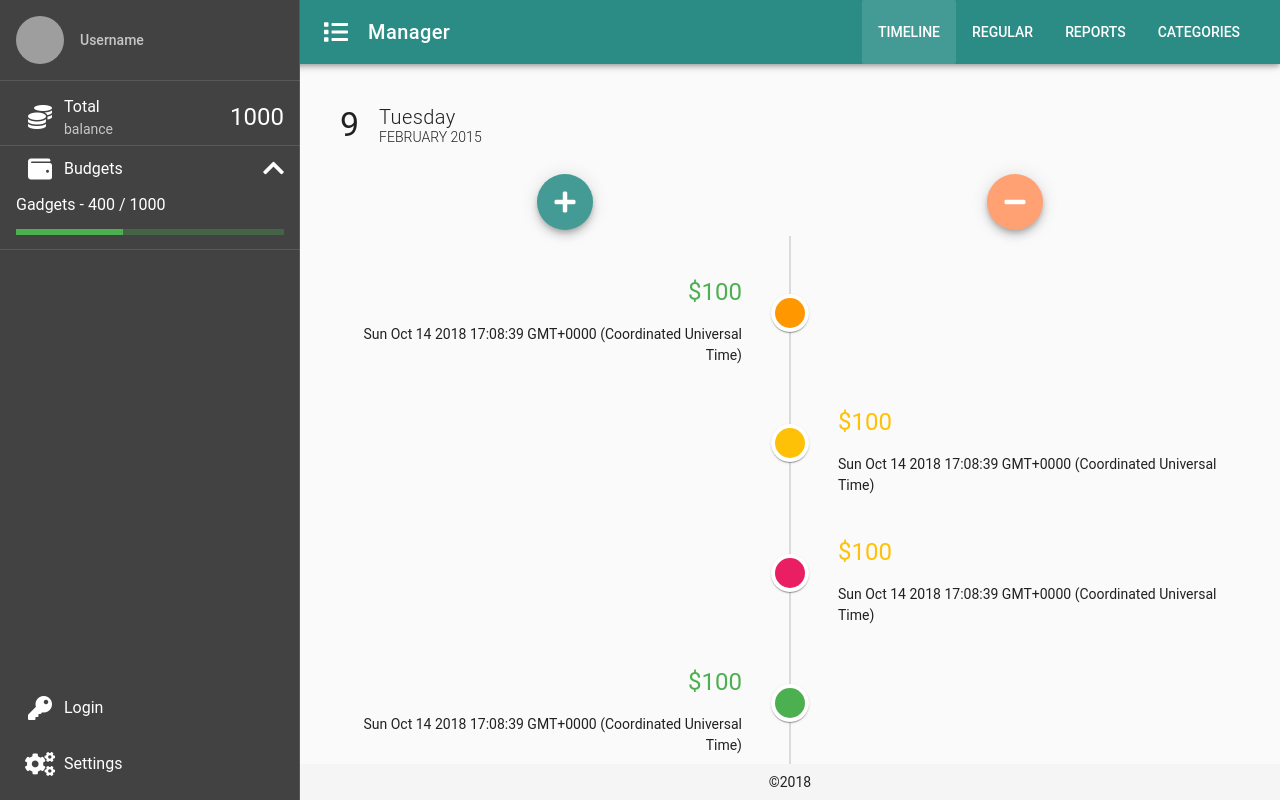
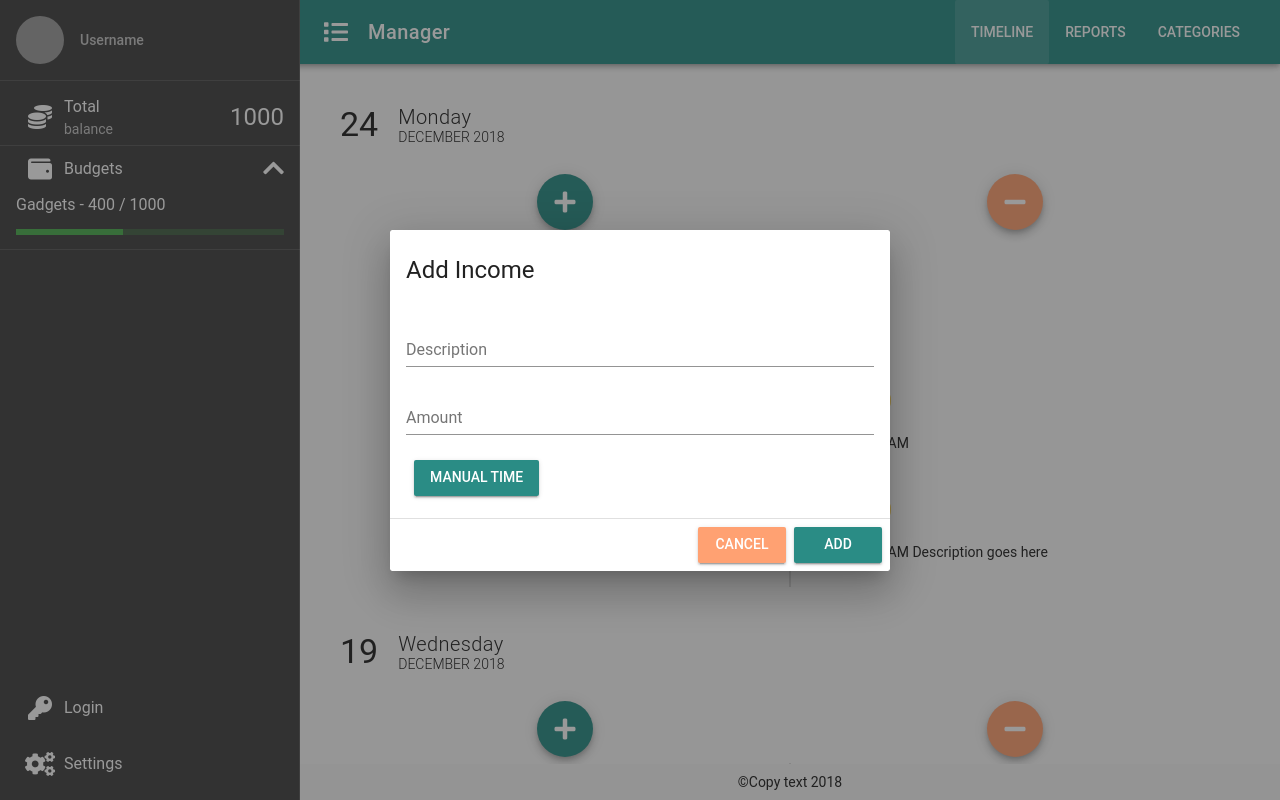
Before and after one commit to konfrontend/VUE-Expense-Manager, a Vue app: page / in a window 1280 px wide. Both pictures are taken after a click on the button 565 px from the left and 202 px from the top of the page. Shown: the top 800 px of the page. Built offline with nearby package versions, Linux system fonts and the light colour scheme; no server answers; grey boxes are pictures that could not be loaded.

Commit message:
timeline updates

```diff
--- a/package.json
+++ b/package.json
@@ -14,15 +14,18 @@
     "@fortawesome/fontawesome-free": "^5.4.1",
     "@fortawesome/fontawesome-svg-core": "^1.2.8",
     "@fortawesome/free-solid-svg-icons": "^5.5.0",
+    "apexcharts": "^2.2.0",
     "axios": "^0.18.0",
     "babel-plugin-dynamic-import-webpack": "^1.1.0",
     "body-parser": "^1.18.3",
     "cors": "^2.8.4",
+    "d3": "^5.7.0",
     "express": "^4.16.4",
     "mongodb": "^3.1.8",
     "mongoose": "^5.3.3",
     "morgan": "^1.9.1",
     "vue": "^2.5.17",
+    "vue-apexcharts": "^1.2.3",
     "vue-router": "^3.0.1",
     "vuetify": "^1.3.4",
     "vuex": "^3.0.1"
--- a/src/App.vue
+++ b/src/App.vue
@@ -7,7 +7,7 @@
 			<v-spacer></v-spacer>
 			<v-toolbar-items class="hidden-sm-and-down">
 				<v-btn flat to="/">Timeline</v-btn>
-				<v-btn flat to="/regular">Regular</v-btn>
+				<!--<v-btn flat to="/regular">Regular</v-btn>-->
 				<v-btn flat to="/reports">Reports</v-btn>
 				<v-btn flat :ripple="false" to="/categories">Categories</v-btn>
 			</v-toolbar-items>
@@ -19,7 +19,7 @@
 			</v-container>
 		</v-content>
 		<v-footer app inset class="justify-center">
-			&copy;{{new Date().getFullYear()}}
+			&copy;Copy text {{new Date().getFullYear()}}
 		</v-footer>
 	</v-app>
 </template>
--- /dev/null
+++ b/src/components/forms/TimelineEntry.vue
@@ -0,0 +1,98 @@
+<template>
+	<v-card>
+		<v-card-title
+				class="headline"
+				primary-title
+		>
+			Add {{title}}
+		</v-card-title>
+
+		<v-card-text>
+			<v-text-field
+					v-model="description"
+					label="Description"
+			></v-text-field>
+			<v-text-field
+					v-model="amount"
+					type="number"
+					label="Amount"
+			></v-text-field>
+
+			<v-menu
+					ref="manualTime"
+					v-model="dialog.manualTime"
+					transition="scale-transition"
+					:return-value.sync="time"
+					:close-on-content-click="false"
+					origin="center"
+					top
+			>
+				<v-btn
+						slot="activator"
+						v-show="!time"
+						color="primary"
+						@click="dialog.manualTime = true"
+				>
+					Manual Time
+				</v-btn>
+
+				<v-text-field
+						slot="activator"
+						v-model="time"
+						v-show="time"
+						label="Time"
+						prepend-icon="$vuetify.icons.time"
+						readonly
+				></v-text-field>
+
+				<v-time-picker
+						v-model="time"
+						@change="$refs.manualTime.save(time)"
+						landscape
+				></v-time-picker>
+			</v-menu>
+
+		</v-card-text>
+
+
+		<v-divider></v-divider>
+
+		<v-card-actions>
+			<v-spacer></v-spacer>
+			<v-btn
+					color="secondary"
+					@click="$emit('dismiss')"
+			>
+				Cancel
+			</v-btn>
+
+			<v-btn
+					color="primary"
+					@click=""
+			>
+				Add
+			</v-btn>
+
+		</v-card-actions>
+
+
+	</v-card>
+</template>
+
+<script>
+	export default {
+		props: {
+			title: {
+				type: String
+			},
+		},
+		data: () => ({
+			amount: '',
+			description: '',
+			time: null,
+			dialog: {
+				manualTime: false
+			}
+		})
+	}
+</script>
--- a/src/main.js
+++ b/src/main.js
@@ -24,6 +24,7 @@ Vue.use(Vuetify, {
 		'settings': 'fas fa-cogs',
 		'total': 'fas fa-coins',
 		'user': 'fas fa-user',
+		'time': 'far fa-clock'
 
 	},
 	theme: {
--- a/src/router.js
+++ b/src/router.js
@@ -17,7 +17,12 @@ export default new Router({
 			// route level code-splitting
 			// this generates a separate chunk (about.[hash].js) for this route
 			// which is lazy-loaded when the route is visited.
-      component: () => import(/* webpackChunkName: "about" */ './views/Categories.vue')
-    }
+			component: () => import(/* webpackChunkName: "categories" */ './views/Categories.vue')
+		},
+		{
+			path: '/reports',
+			name: 'reports',
+			component: () => import(/* webpackChunkName: "reports" */ './views/Reports.vue')
+		},
 	]
 })
--- a/src/store.js
+++ b/src/store.js
@@ -44,6 +44,52 @@ export default new Vuex.Store({
 				color: 'grey',
 				icon: 'fas fa-tshirt'
 			},
+		},
+		timeline: {
+			[new Date('December 24, 2018')]: [
+				{
+					color: 'pink',
+					type: 1,
+					category: 'category name',
+					date: new Date('December 24, 2018 03:24:00'),
+					value: 100,
+					description: 'Description goes here'
+				},
+				{
+					color: 'amber',
+					type: 1,
+					category: '1990',
+					date: new Date('December 24, 2018 05:24:00'),
+					value: 100,
+					description: ''
+				},
+				{
+					color: 'orange',
+					type: 0,
+					category: '2000',
+					date: new Date('December 24, 2018 14:24:00'),
+					value: 100,
+					description: ''
+				}
+			],
+			[new Date('December 19, 2018')]: [
+				{
+					color: 'cyan',
+					type: 1,
+					category: 'lorem ipsum',
+					date: new Date('December 19, 2018 12:24:00'),
+					value: 100,
+					description: 'Description goes here'
+				},
+				{
+					color: 'green',
+					type: 0,
+					category: 'lorem ipsum dolor',
+					date: new Date('December 19, 2018 14:24:00'),
+					value: 100,
+					description: ''
+				},
+			],
 		}
 	},
 	mutations: {
--- a/src/views/Categories.vue
+++ b/src/views/Categories.vue
@@ -23,9 +23,8 @@
 						xs12
 						md4
 				>
-					<transition name="scroll-y-transition" appear >
+					<transition name="scroll-y-transition" appear>
 						<v-item>
-
 							<v-card
 									slot-scope="{ active, toggle }"
 									:color="active ? 'primary' : n.color"
@@ -44,8 +43,6 @@
 									</v-layout>
 								</v-container>
 							</v-card>
-
-
 						</v-item>
 					</transition>
 				</v-flex>
--- a/src/views/Home.vue
+++ b/src/views/Home.vue
@@ -1,23 +1,26 @@
 <template>
 	<v-layout row wrap justify-center>
-		<v-container>
-
+		<v-container v-for="(entries, date) in dates" :key="date">
 			<v-layout align-center class="mb-4">
-				<strong class="display-1 font-weight-regular mr-4">9</strong>
+				<strong class="display-1 font-weight-regular mr-4">{{ getDay(date) }}</strong>
 				<v-layout column justify-end>
-					<div class="title font-weight-light">Tuesday</div>
-					<div class="text-uppercase font-weight-light">February 2015</div>
+					<div class="title font-weight-light">{{getDayName(date)}}</div>
+					<div class="text-uppercase font-weight-light">{{getMonthName(date)}} {{getYear(date)}}</div>
 				</v-layout>
 			</v-layout>
 
 			<v-layout row justify-space-around>
-				<v-btn fab class="primary"><v-icon>{{$vuetify.icons.add}}</v-icon></v-btn>
-				<v-btn fab class="secondary"><v-icon>{{$vuetify.icons.remove}}</v-icon></v-btn>
+				<v-btn fab class="primary" @click="dialogIncome">
+					<v-icon>{{$vuetify.icons.add}}</v-icon>
+				</v-btn>
+				<v-btn fab class="secondary" @click="dialogOutcome">
+					<v-icon>{{$vuetify.icons.remove}}</v-icon>
+				</v-btn>
 			</v-layout>
 
-			<v-timeline >
+			<v-timeline>
 				<v-timeline-item
-						v-for="(entry, i) in items"
+						v-for="(entry, i) in [...entries].reverse()"
 						:color="entry.color"
 						:key="i"
 						:left="Boolean(entry.type)"
@@ -32,23 +35,20 @@
 					</div>
 					<div
 							slot="opposite"
-					>{{entry.date}}</div>
+					>{{getEntryTime(entry.date)}}
+						{{entry.description}}
+					</div>
 
 				</v-timeline-item>
 
 			</v-timeline>
 		</v-container>
-
-
-		<v-container>
-			<v-layout align-center>
-				<strong class="display-1 font-weight-regular mr-4">9</strong>
-				<v-layout column justify-end>
-					<div class="title font-weight-light">Tuesday</div>
-					<div class="text-uppercase font-weight-light">February 2015</div>
-				</v-layout>
-			</v-layout>
-		</v-container>
+		<v-dialog v-model="isDialog.income" width="500" persistent>
+			<timeline-entry :title="'Income'" @dismiss="isDialog.income = false"></timeline-entry>
+		</v-dialog>
+		<v-dialog v-model="isDialog.outcome" width="500" >
+			<timeline-entry :title="'Outcome'" @dismiss="isDialog.outcome = false"></timeline-entry>
+		</v-dialog>
 
 	</v-layout>
 </template>
@@ -56,6 +56,7 @@
 <script>
 	// @ is an alias to /src
 	import { Service } from '@/HttpService';
+	import TimelineEntry from "../components/forms/TimelineEntry";
 
 	export default {
 		name: 'home',
@@ -63,46 +64,18 @@
 			return {
 				posts: [],
 				show: false,
-				items: [
-					{
-						color: 'cyan',
-						type: 1,
-						category: 'lorem ipsum',
-						date: new Date(),
-						value: 100
-					},
-					{
-						color: 'green',
-						type: 0,
-						category: 'lorem ipsum dolor',
-						date: new Date(),
-						value: 100
-					},
-					{
-						color: 'pink',
-						type: 1,
-						category: 'category name',
-						date: new Date(),
-						value: 100
-					},
-					{
-						color: 'amber',
-						type: 1,
-						category: '1990',
-						date: new Date(),
-						value: 100
-					},
-					{
-						color: 'orange',
-						type: 0,
-						category: '2000',
-						date: new Date(),
-						value: 100
-					}
-				].reverse()
+				isDialog: {
+					income: false,
+					outcome: false
+				},
 			}
 		},
-		components: {},
+		components: { TimelineEntry },
+		computed: {
+			dates() {
+				return this.$store.state.timeline;
+			}
+		},
 		async created() {
 			// Service.createPost({
 			// 	"text": Math.random() + ''
@@ -121,10 +94,28 @@
 			}
 
 
-
 		},
 		mounted() {
 
+		},
+		methods: {
+			getDay(dateStr) {
+				return new Date(dateStr).getDate();
+			},
+			getYear: (dateStr) => new Date(dateStr).getFullYear(),
+			getDayName(dateStr) {
+				return new Date(dateStr).toLocaleDateString('en-us', { weekday: 'long' });
+			},
+			getMonthName(dateStr) {
+				return new Date(dateStr).toLocaleDateString('en-us', { month: 'long' });
+			},
+			getEntryTime: (dateStr) => new Date(dateStr).toLocaleTimeString('en-us', {}),
+			dialogIncome() {
+				this.isDialog.income = true;
+			},
+			dialogOutcome() {
+				this.isDialog.outcome = true;
+			}
 		}
 	}
 </script>
--- /dev/null
+++ b/src/views/Reports.vue
@@ -0,0 +1,147 @@
+<template>
+	<div>
+		<v-btn @click="updateChart" class="primary">Randomize</v-btn>
+		<v-layout row wrap>
+			<v-flex>
+				<apexcharts type="bar" :options="options.bar" :series="series.bar"></apexcharts>
+			</v-flex>
+
+			<v-flex>
+				<apexcharts type="line" :options="options.bar" :series="series.bar"></apexcharts>
+			</v-flex>
+
+			<v-flex>
+				<apexcharts width="400" type="donut" :options="options.pie" :series="series.pie"></apexcharts>
+			</v-flex>
+
+		</v-layout>
+	</div>
+
+</template>
+
+<script>
+	import VueApexCharts from 'vue-apexcharts'
+
+	export default {
+		props: {},
+		components: {
+			apexcharts: VueApexCharts
+		},
+		data: () => ({
+			options: {
+				bar: {
+					annotations: {
+
+					},
+					theme: {
+						// palette: 'palette2'
+					},
+					chart: {
+						width: '100%',
+						height: 380,
+						type: 'bar',
+						// id: 'bar'
+					},
+					plotOptions: {
+						bar: {
+							horizontal: true,
+						}
+					},
+					dataLabels: {
+						enabled: true,
+						style: {
+							// colors: ['red']
+						},
+						textAnchor: 'start',
+						formatter: function(val, opt) {
+							return '..' + ":  " + val
+						},
+						offsetX: 0
+						// position: 'bottom'
+					},
+					stroke: {
+						width: 1,
+						// colors: ['#fff']
+					},
+					xaxis: {
+						categories: ['Korea', 'Canada', 'Poland', 'Italy', 'France', 'Japan', 'China'],
+					},
+					legend: {
+						show: true,
+						position: 'right',
+						verticalAlign: 'top',
+						containerMargin: {
+							left: 35,
+							right: 60,
+						}
+					},
+					responsive: [{
+						breakpoint: 1000,
+						options: {
+							plotOptions: {
+								bar: {
+									horizontal: false
+								}
+							},
+							legend: {
+								position: 'bottom'
+							}
+						}
+					}]
+				},
+				pie: {
+					labels: ["Apple", "Mango", "Banana", "Papaya", "Orange"],
+
+				}
+			},
+			series: {
+				bar: [{
+					name: 'series-1',
+					// data: [30, 40, 45, 50, 49, 60, 70, 91],
+					data: [{ x: '05/06/2014', y: 54 }, { x: '05/08/2014', y: 17 }, { x: '05/28/2014', y: 26 }]
+					// data: [{
+					// 	x: 'Apple',
+					// 	y: 54
+					// }, {
+					// 	x: 'Orange',
+					// 	y: 66
+					// }],
+					// data: [[1324508400000, 34], [1324594800000, 54], [1326236400000, 43]]
+
+				}],
+				pie: [30, 40, 45, 50, 49, 60, 70, 91]
+			}
+		}),
+		mounted() {
+
+		}
+		,
+		methods: {
+			updateChart() {
+				const max = 90;
+				const min = 20;
+				const newData = this.series.bar[0].data.map(() => {
+					return Math.floor(Math.random() * (max - min + 1)) + min
+				})
+				// In the same way, update the series option
+				this.series.bar = [{
+					data: newData
+				}]
+			}
+		}
+		,
+
+	}
+</script>
+<style lang="scss" scoped>
+	svg {
+		margin: 25px;
+		path {
+			fill: none;
+			stroke: #76BF8A;
+			stroke-width: 3px;
+		}
+	}
+
+
+</style>
```
Also changed, not shown: src/HttpService.js (+0 -8 lines), src/components/charts/Pie.vue (added, +47 -0 lines), 1 other file (tests, documents, lock files or other folders). Lines whose indentation alone changed are shown as unchanged.
